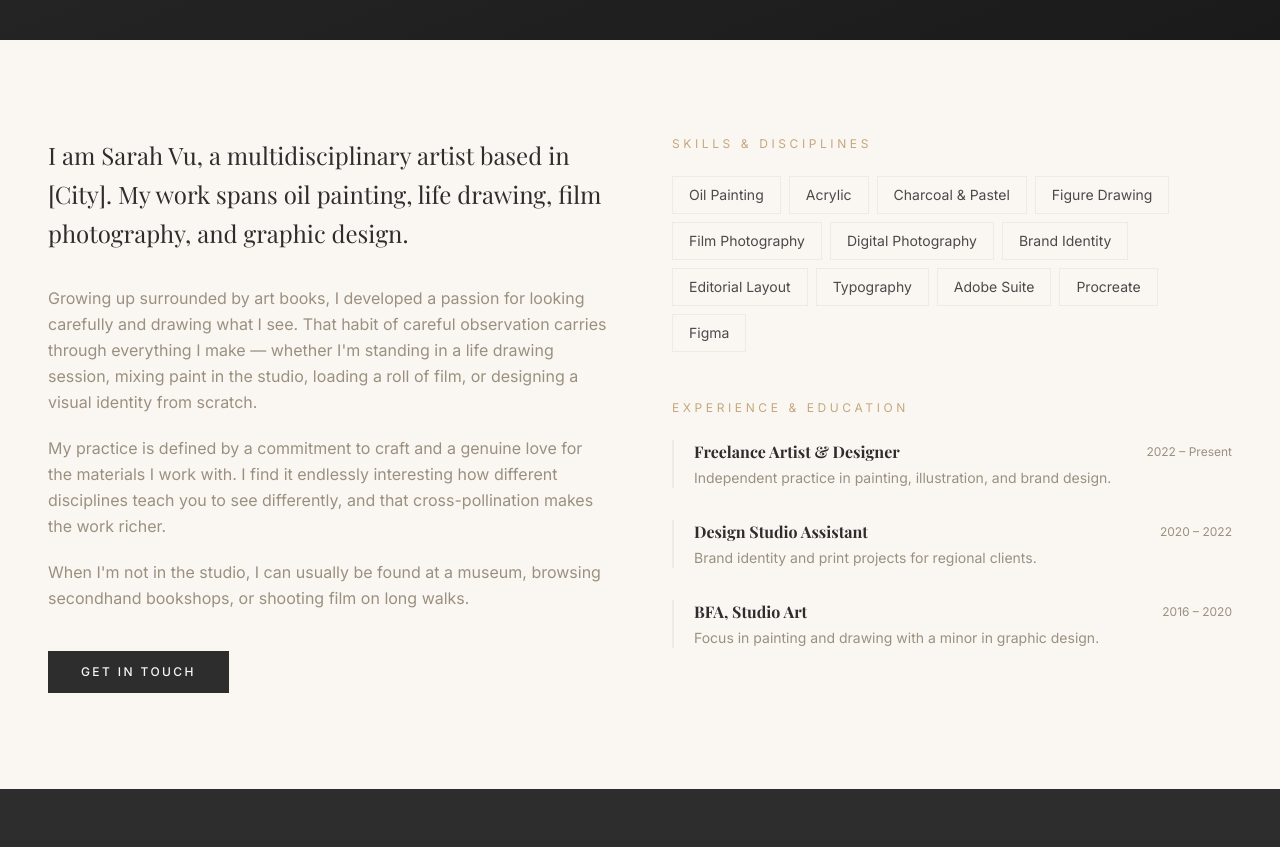
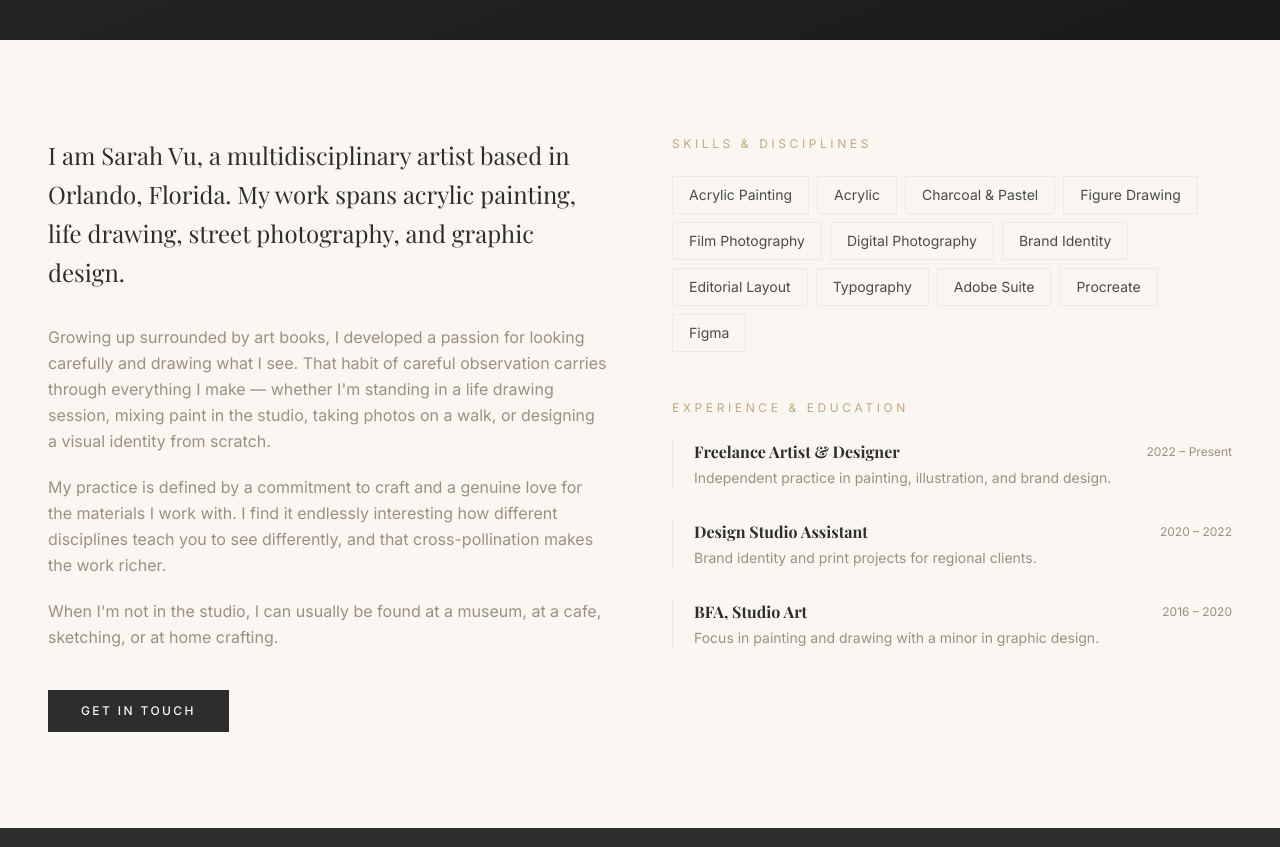
Before and after one commit to sarahvuart/sarahvuart-website, a Next.js app: page /about in a window 1280 px wide. Shown: the part 440-1287 px from the top of the page. Built offline with nearby package versions, Linux system fonts and the light colour scheme; a web font is replaced by a local one.

Commit message:
Update page.tsx

```diff
--- a/app/about/page.tsx
+++ b/app/about/page.tsx
@@ -24,7 +24,7 @@ const experience = [
 ];
 
 const skills = [
-  'Oil Painting',
+  'Acrylic Painting',
   'Acrylic',
   'Charcoal & Pastel',
   'Figure Drawing',
@@ -102,8 +102,8 @@ export default function AboutPage() {
                 className="text-xl md:text-2xl leading-relaxed text-charcoal font-display mb-8"
                 style={{ fontFamily: 'var(--font-playfair), serif' }}
               >
-                I am Sarah Vu, a multidisciplinary artist based in [City]. My
-                work spans oil painting, life drawing, film photography, and
+                I am Sarah Vu, a multidisciplinary artist based in Orlando, Florida. My
+                work spans acrylic painting, life drawing, street photography, and
                 graphic design.
               </p>
               <div
@@ -115,7 +115,7 @@ export default function AboutPage() {
                   looking carefully and drawing what I see. That habit of careful
                   observation carries through everything I make — whether I&apos;m
                   standing in a life drawing session, mixing paint in the studio,
-                  loading a roll of film, or designing a visual identity from scratch.
+                  taking photos on a walk, or designing a visual identity from scratch.
                 </p>
                 <p>
                   My practice is defined by a commitment to craft and a genuine
@@ -125,7 +125,7 @@ export default function AboutPage() {
                 </p>
                 <p>
                   When I&apos;m not in the studio, I can usually be found at a museum,
-                  browsing secondhand bookshops, or shooting film on long walks.
+                  at a cafe, sketching, or at home crafting.
                 </p>
               </div>
               <div className="mt-10">
```
